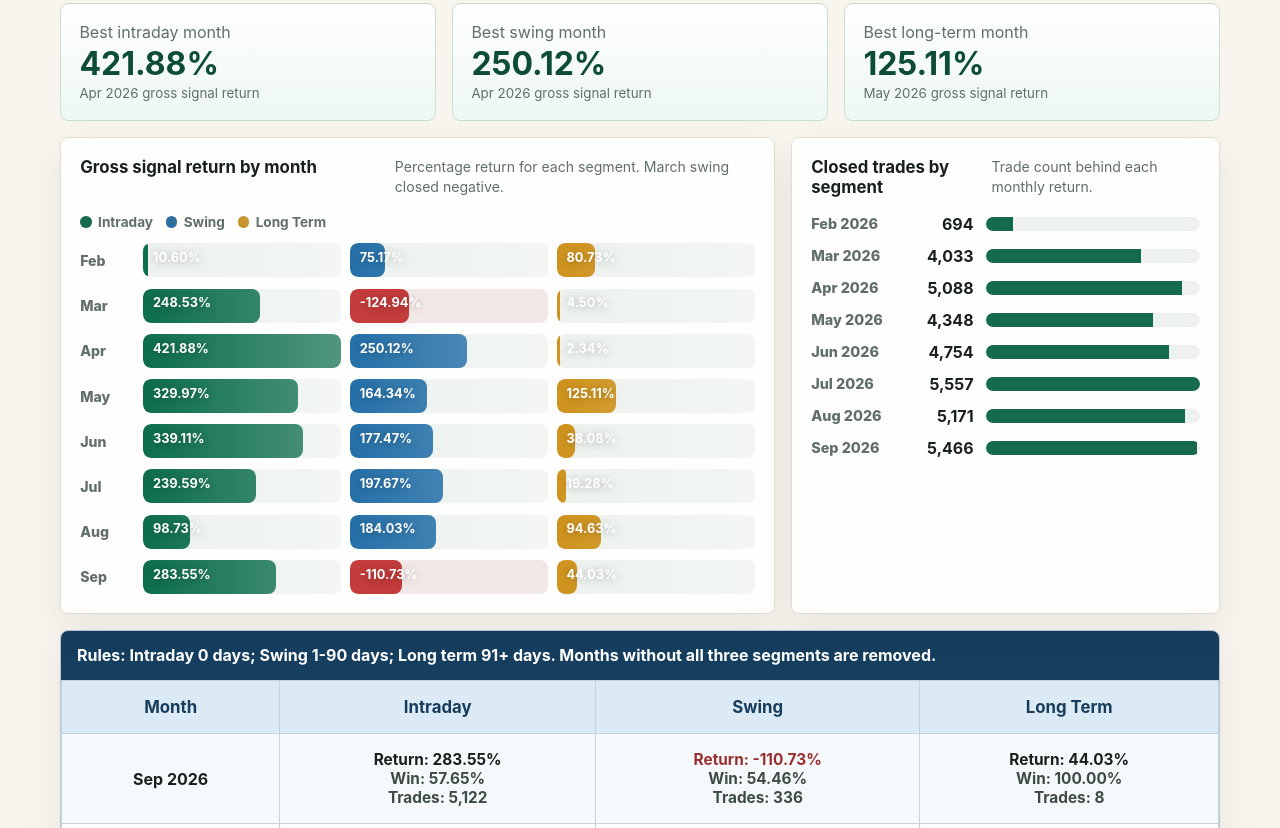
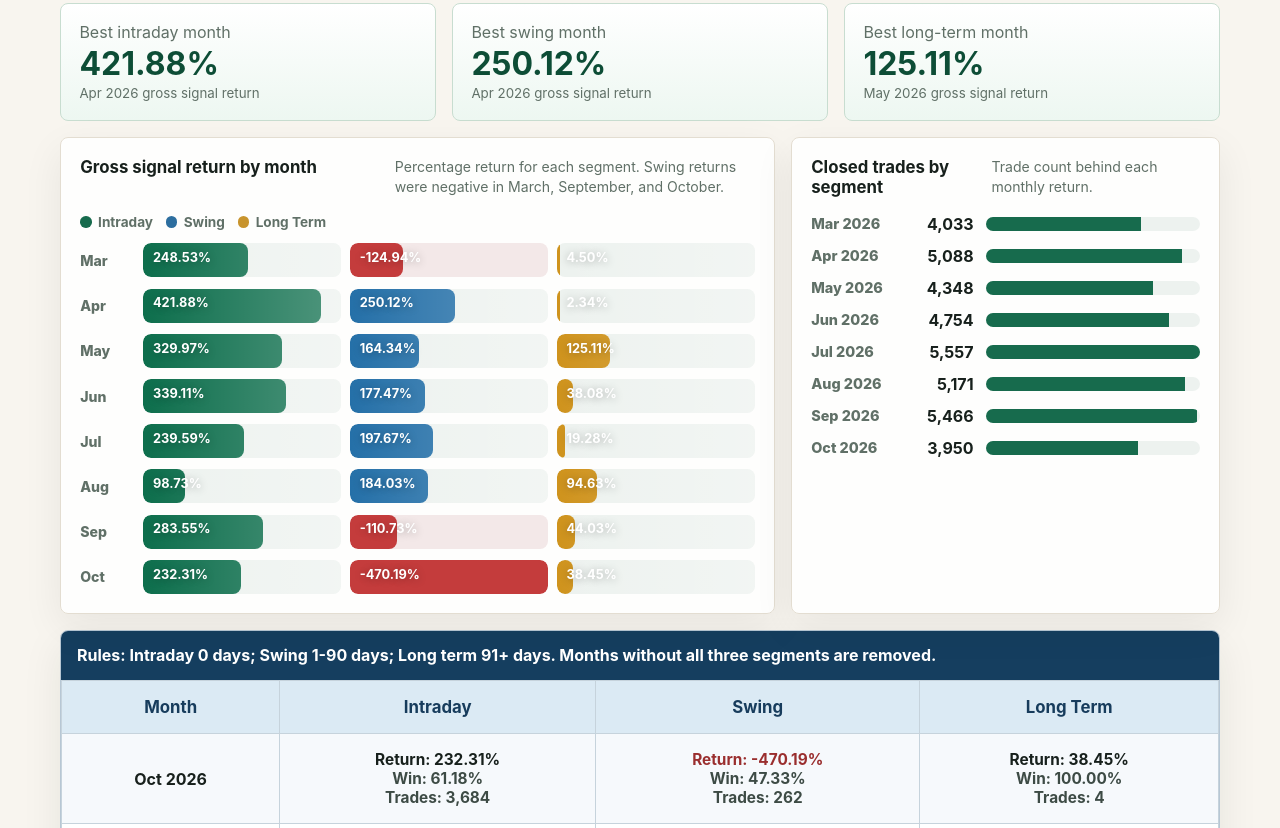
Before and after one commit to layrZero/VyaparSanket, a plain HTML site: page index.html in a window 1280 px wide. Shown: the part 4196-5024 px from the top of the page. Drawn offline with nearby package versions, Linux system fonts and the light colour scheme.

Commit message:
fix: update performance data range in llms.txt to include March to October 2026

```diff
--- a/index.html
+++ b/index.html
@@ -256,7 +256,7 @@
           <figure class="chart-panel return-chart">
             <figcaption>
               <strong>Gross signal return by month</strong>
-              <span>Percentage return for each segment. March swing closed negative.</span>
+              <span>Percentage return for each segment. Swing returns were negative in March, September, and October.</span>
             </figcaption>
             <div class="chart-legend" aria-hidden="true">
               <span><i class="intraday-key"></i>Intraday</span>
@@ -265,52 +265,52 @@
             </div>
             <div class="return-bars">
               <div class="return-month">
-                <span class="month-label">Feb</span>
-                <span class="return-bar intraday-bar" style="--value: 2.5%;" aria-label="February intraday return 10.60%"><b>10.60%</b></span>
-                <span class="return-bar swing-bar" style="--value: 17.8%;" aria-label="February swing return 75.17%"><b>75.17%</b></span>
-                <span class="return-bar long-bar" style="--value: 19.1%;" aria-label="February long term return 80.73%"><b>80.73%</b></span>
-              </div>
-              <div class="return-month">
                 <span class="month-label">Mar</span>
-                <span class="return-bar intraday-bar" style="--value: 58.9%;" aria-label="March intraday return 248.53%"><b>248.53%</b></span>
-                <span class="return-bar swing-bar negative-bar" style="--value: 29.6%;" aria-label="March swing return negative 124.94%"><b>-124.94%</b></span>
-                <span class="return-bar long-bar" style="--value: 1.1%;" aria-label="March long term return 4.50%"><b>4.50%</b></span>
+                <span class="return-bar intraday-bar" style="--value: 52.9%;" aria-label="March intraday return 248.53%"><b>248.53%</b></span>
+                <span class="return-bar swing-bar negative-bar" style="--value: 26.6%;" aria-label="March swing return negative 124.94%"><b>-124.94%</b></span>
+                <span class="return-bar long-bar" style="--value: 1.0%;" aria-label="March long term return 4.50%"><b>4.50%</b></span>
               </div>
               <div class="return-month">
                 <span class="month-label">Apr</span>
-                <span class="return-bar intraday-bar" style="--value: 100%;" aria-label="April intraday return 421.88%"><b>421.88%</b></span>
-                <span class="return-bar swing-bar" style="--value: 59.3%;" aria-label="April swing return 250.12%"><b>250.12%</b></span>
-                <span class="return-bar long-bar" style="--value: 0.6%;" aria-label="April long term return 2.34%"><b>2.34%</b></span>
+                <span class="return-bar intraday-bar" style="--value: 89.7%;" aria-label="April intraday return 421.88%"><b>421.88%</b></span>
+                <span class="return-bar swing-bar" style="--value: 53.2%;" aria-label="April swing return 250.12%"><b>250.12%</b></span>
+                <span class="return-bar long-bar" style="--value: 0.5%;" aria-label="April long term return 2.34%"><b>2.34%</b></span>
               </div>
               <div class="return-month">
                 <span class="month-label">May</span>
-                <span class="return-bar intraday-bar" style="--value: 78.2%;" aria-label="May intraday return 329.97%"><b>329.97%</b></span>
-                <span class="return-bar swing-bar" style="--value: 39%;" aria-label="May swing return 164.34%"><b>164.34%</b></span>
-                <span class="return-bar long-bar" style="--value: 29.7%;" aria-label="May long term return 125.11%"><b>125.11%</b></span>
+                <span class="return-bar intraday-bar" style="--value: 70.2%;" aria-label="May intraday return 329.97%"><b>329.97%</b></span>
+                <span class="return-bar swing-bar" style="--value: 35.0%;" aria-label="May swing return 164.34%"><b>164.34%</b></span>
+                <span class="return-bar long-bar" style="--value: 26.6%;" aria-label="May long term return 125.11%"><b>125.11%</b></span>
               </div>
               <div class="return-month">
                 <span class="month-label">Jun</span>
-                <span class="return-bar intraday-bar" style="--value: 80.4%;" aria-label="June intraday return 339.11%"><b>339.11%</b></span>
-                <span class="return-bar swing-bar" style="--value: 42.1%;" aria-label="June swing return 177.47%"><b>177.47%</b></span>
-                <span class="return-bar long-bar" style="--value: 9%;" aria-label="June long term return 38.08%"><b>38.08%</b></span>
+                <span class="return-bar intraday-bar" style="--value: 72.1%;" aria-label="June intraday return 339.11%"><b>339.11%</b></span>
+                <span class="return-bar swing-bar" style="--value: 37.7%;" aria-label="June swing return 177.47%"><b>177.47%</b></span>
+                <span class="return-bar long-bar" style="--value: 8.1%;" aria-label="June long term return 38.08%"><b>38.08%</b></span>
               </div>
               <div class="return-month">
                 <span class="month-label">Jul</span>
-                <span class="return-bar intraday-bar" style="--value: 56.8%;" aria-label="July intraday return 239.59%"><b>239.59%</b></span>
-                <span class="return-bar swing-bar" style="--value: 46.9%;" aria-label="July swing return 197.67%"><b>197.67%</b></span>
-                <span class="return-bar long-bar" style="--value: 4.6%;" aria-label="July long term return 19.28%"><b>19.28%</b></span>
+                <span class="return-bar intraday-bar" style="--value: 51.0%;" aria-label="July intraday return 239.59%"><b>239.59%</b></span>
+                <span class="return-bar swing-bar" style="--value: 42.0%;" aria-label="July swing return 197.67%"><b>197.67%</b></span>
+                <span class="return-bar long-bar" style="--value: 4.1%;" aria-label="July long term return 19.28%"><b>19.28%</b></span>
               </div>
               <div class="return-month">
                 <span class="month-label">Aug</span>
-                <span class="return-bar intraday-bar" style="--value: 23.4%;" aria-label="August intraday return 98.73%"><b>98.73%</b></span>
-                <span class="return-bar swing-bar" style="--value: 43.6%;" aria-label="August swing return 184.03%"><b>184.03%</b></span>
-                <span class="return-bar long-bar" style="--value: 22.4%;" aria-label="August long term return 94.63%"><b>94.63%</b></span>
+                <span class="return-bar intraday-bar" style="--value: 21.0%;" aria-label="August intraday return 98.73%"><b>98.73%</b></span>
+                <span class="return-bar swing-bar" style="--value: 39.1%;" aria-label="August swing return 184.03%"><b>184.03%</b></span>
+                <span class="return-bar long-bar" style="--value: 20.1%;" aria-label="August long term return 94.63%"><b>94.63%</b></span>
               </div>
               <div class="return-month">
                 <span class="month-label">Sep</span>
-                <span class="return-bar intraday-bar" style="--value: 67.2%;" aria-label="September intraday return 283.55%"><b>283.55%</b></span>
-                <span class="return-bar swing-bar negative-bar" style="--value: 26.2%;" aria-label="September swing return negative 110.73%"><b>-110.73%</b></span>
-                <span class="return-bar long-bar" style="--value: 10.4%;" aria-label="September long term return 44.03%"><b>44.03%</b></span>
+                <span class="return-bar intraday-bar" style="--value: 60.3%;" aria-label="September intraday return 283.55%"><b>283.55%</b></span>
+                <span class="return-bar swing-bar negative-bar" style="--value: 23.6%;" aria-label="September swing return negative 110.73%"><b>-110.73%</b></span>
+                <span class="return-bar long-bar" style="--value: 9.4%;" aria-label="September long term return 44.03%"><b>44.03%</b></span>
+              </div>
+              <div class="return-month">
+                <span class="month-label">Oct</span>
+                <span class="return-bar intraday-bar" style="--value: 49.4%;" aria-label="October intraday return 232.31%"><b>232.31%</b></span>
+                <span class="return-bar swing-bar negative-bar" style="--value: 100.0%;" aria-label="October swing return negative 470.19%"><b>-470.19%</b></span>
+                <span class="return-bar long-bar" style="--value: 8.2%;" aria-label="October long term return 38.45%"><b>38.45%</b></span>
               </div>
             </div>
           </figure>
@@ -320,7 +320,6 @@
               <span>Trade count behind each monthly return.</span>
             </figcaption>
             <div class="trade-list">
-              <div class="trade-row"><span>Feb 2026</span><b>694</b><i style="--value: 12.5%;"></i></div>
               <div class="trade-row"><span>Mar 2026</span><b>4,033</b><i style="--value: 72.5%;"></i></div>
               <div class="trade-row"><span>Apr 2026</span><b>5,088</b><i style="--value: 91.5%;"></i></div>
               <div class="trade-row"><span>May 2026</span><b>4,348</b><i style="--value: 78.2%;"></i></div>
@@ -328,6 +327,7 @@
               <div class="trade-row"><span>Jul 2026</span><b>5,557</b><i style="--value: 100%;"></i></div>
               <div class="trade-row"><span>Aug 2026</span><b>5,171</b><i style="--value: 93.1%;"></i></div>
               <div class="trade-row"><span>Sep 2026</span><b>5,466</b><i style="--value: 98.4%;"></i></div>
+              <div class="trade-row"><span>Oct 2026</span><b>3,950</b><i style="--value: 71.1%;"></i></div>
             </div>
           </figure>
         </div>
@@ -345,6 +345,12 @@
               </tr>
             </thead>
             <tbody>
+              <tr>
+                <th scope="row">Oct 2026</th>
+                <td data-label="Intraday"><b>Return: 232.31%</b><span>Win: 61.18%</span><span>Trades: 3,684</span></td>
+                <td data-label="Swing" class="negative"><b>Return: -470.19%</b><span>Win: 47.33%</span><span>Trades: 262</span></td>
+                <td data-label="Long Term"><b>Return: 38.45%</b><span>Win: 100.00%</span><span>Trades: 4</span></td>
+              </tr>
               <tr>
                 <th scope="row">Sep 2026</th>
                 <td data-label="Intraday"><b>Return: 283.55%</b><span>Win: 57.65%</span><span>Trades: 5,122</span></td>
@@ -386,12 +392,6 @@
                 <td data-label="Intraday"><b>Return: 248.53%</b><span>Win: 60.50%</span><span>Trades: 3,934</span></td>
                 <td data-label="Swing" class="negative"><b>Return: -124.94%</b><span>Win: 41.84%</span><span>Trades: 98</span></td>
                 <td data-label="Long Term"><b>Return: 4.50%</b><span>Win: 100.00%</span><span>Trades: 1</span></td>
-              </tr>
-              <tr>
-                <th scope="row">Feb 2026</th>
-                <td data-label="Intraday"><b>Return: 10.60%</b><span>Win: 58.95%</span><span>Trades: 648</span></td>
-                <td data-label="Swing"><b>Return: 75.17%</b><span>Win: 75.61%</span><span>Trades: 41</span></td>
-                <td data-label="Long Term"><b>Return: 80.73%</b><span>Win: 100.00%</span><span>Trades: 5</span></td>
               </tr>
             </tbody>
           </table>
```
Also changed, not shown: llms.txt.
